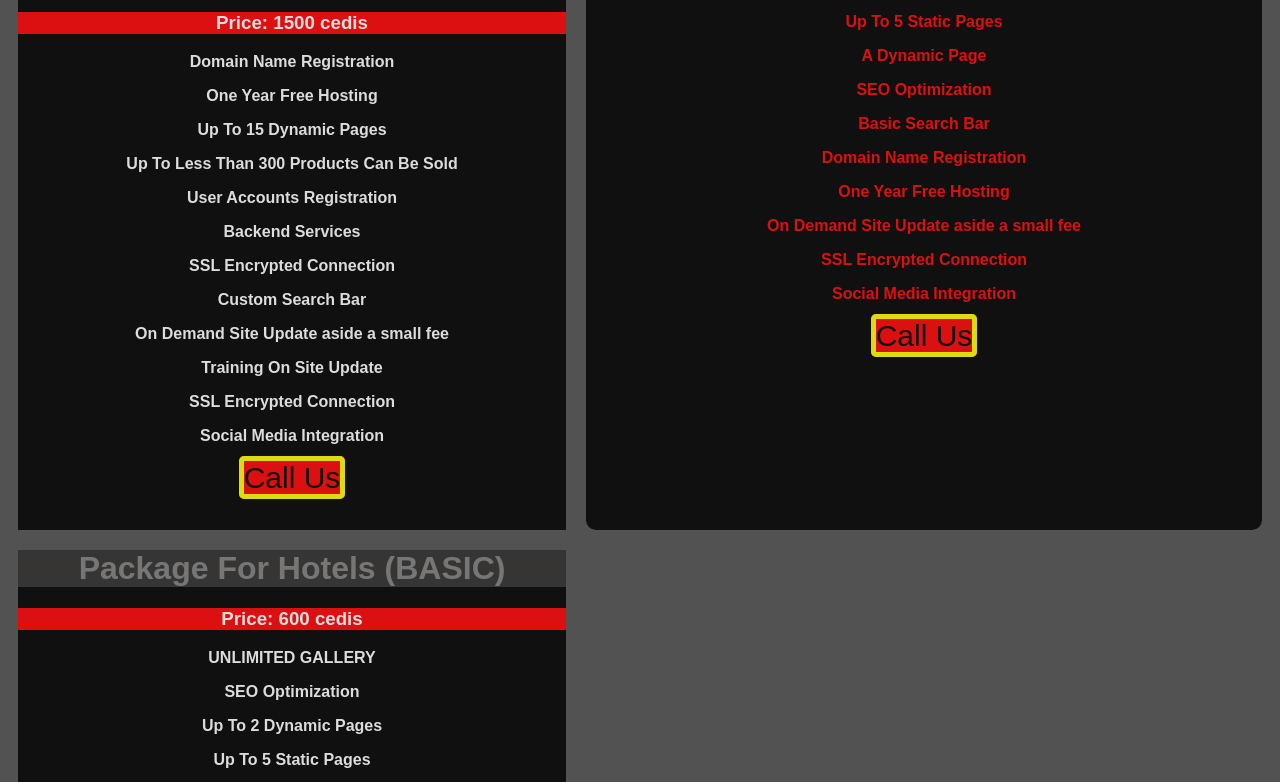
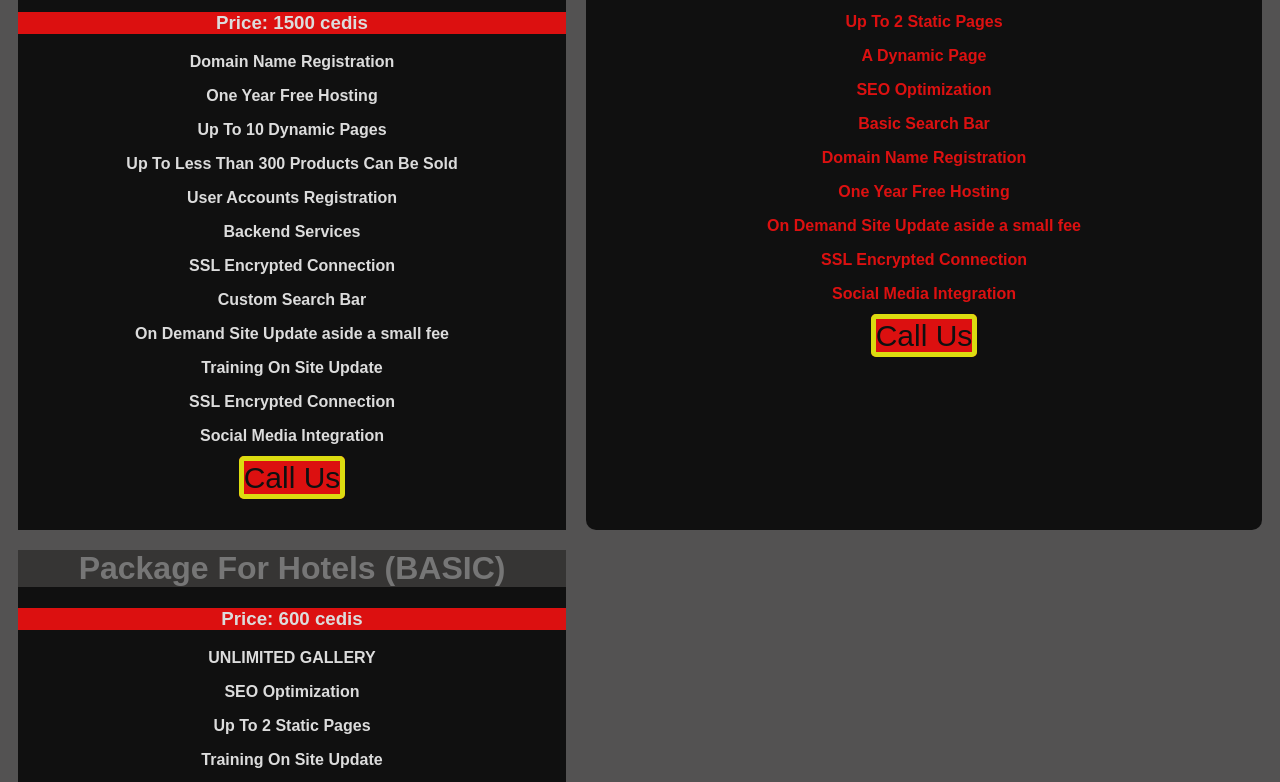
Before and after one commit to hackingtechhome/hackingtechhome.github.io, a plain HTML site: page index.html in a window 1280 px wide. Shown: the part 995-1777 px from the top of the page. Drawn offline with Linux system fonts and the light colour scheme.

Commit message:
Update index.html

```diff
--- a/index.html
+++ b/index.html
@@ -54,7 +54,7 @@
             <h3><kbd>Price: 1500 cedis</kbd> </h3>
             <p>Domain Name Registration</p>
             <p>One Year Free Hosting</p>
-            <p>Up To 15 Dynamic Pages</p>
+            <p>Up To 10 Dynamic Pages</p>
             <p>Up To Less Than 300 Products Can Be Sold</p>
             <p>User Accounts Registration</p>
             <p>Backend Services</p>
@@ -70,7 +70,7 @@
             <h1>Package For Schools (BASIC)</h1>
             <h3>Price: 500Cedis</h3>
             <p>Unlimited Gallery</p>
-            <p>Up To 5 Static Pages</p>
+            <p>Up To 2 Static Pages</p>
             <p>A Dynamic Page</p>
             <p>SEO Optimization</p>
             <p>Basic Search Bar</p>
@@ -86,8 +86,7 @@
             <h3>Price: 600 cedis</h3>
             <p>UNLIMITED GALLERY</p>
             <p>SEO Optimization</p>
-            <p>Up To 2 Dynamic Pages</p>
-            <p>Up To 5 Static Pages</p>
+            <p>Up To 2 Static Pages</p>
             <p>Training On Site Update</p>
             <p>On Demand Site Update aside a small fee</p>
             <p>SSL Encrypted Connection</p>
@@ -101,4 +100,4 @@
 </footer>
 <script src="index.js">
 </script>
-</html> -->
+</html>
```
